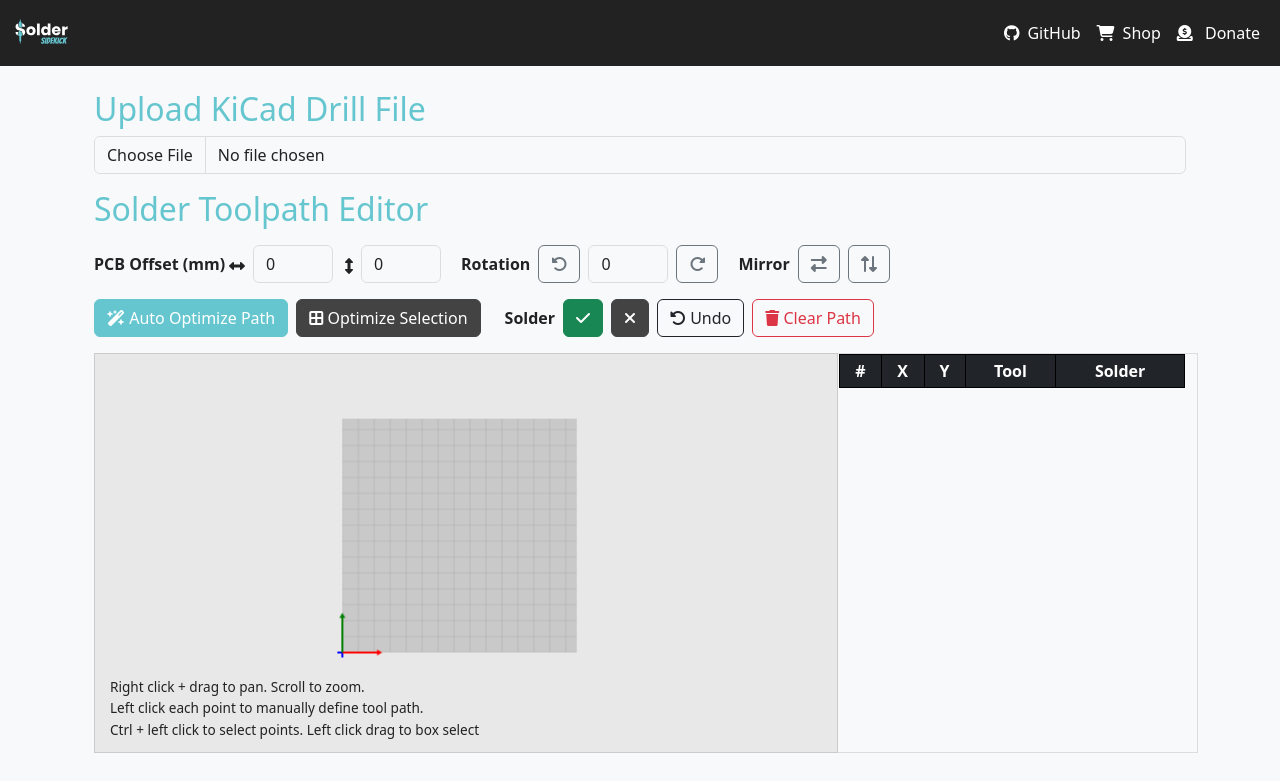
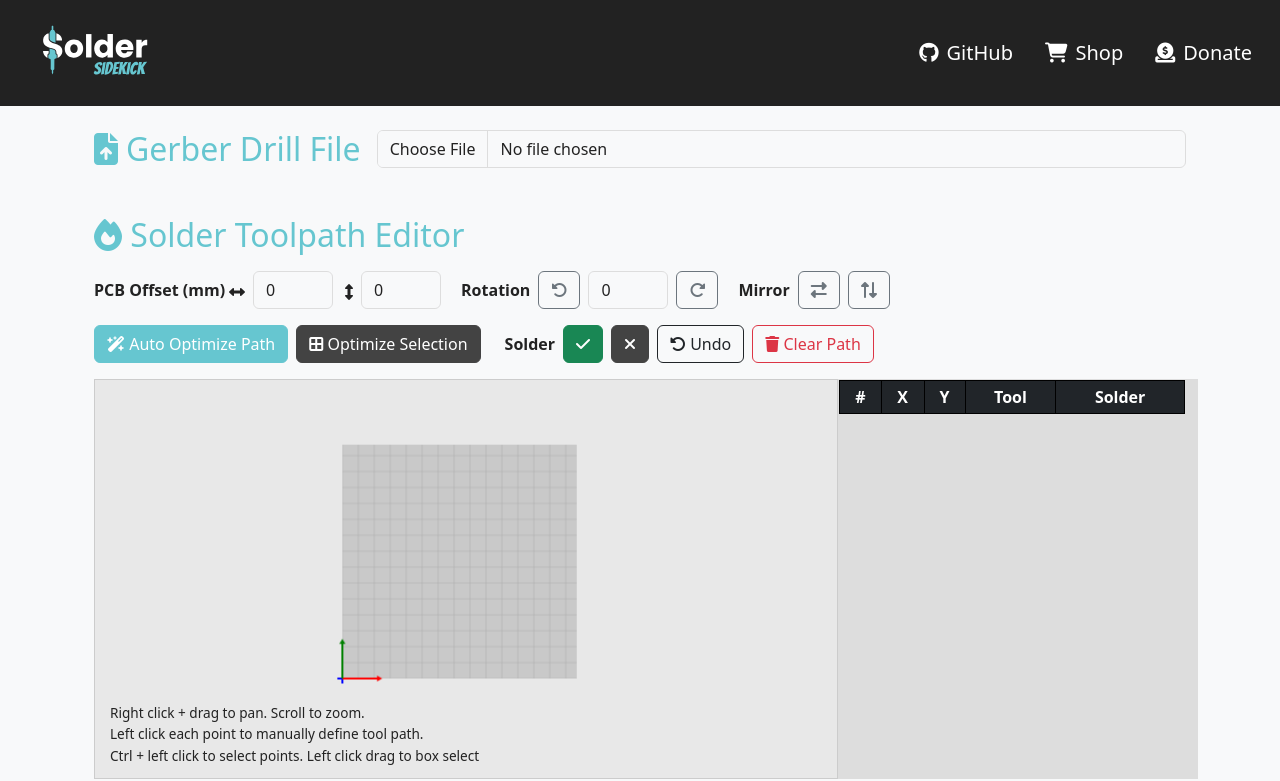
Before and after one commit to RinthLabs/SolderSidekick, a Vue app: page / in a window 1280 px wide. Shown: the top 781 px of the page. Built offline with nearby package versions, Linux system fonts and the light colour scheme.

Commit message:
improving ui

```diff
--- a/src/App.vue
+++ b/src/App.vue
@@ -6,8 +6,8 @@
 <header class="navbar navbar-expand-lg navbar-dark bg-dark">
     <div class="container-fluid">
       <!-- Logo -->
-      <a class="navbar-brand d-flex align-items-center" href="#">
-        <img src="/logo/solder-sidekick-logo-dark-bg.svg" alt="Solder Sidekick Logo" height="40" class="me-2" />
+      <a class="navbar-brand d-flex align-items-center logo" href="#">
+        <img src="/logo/solder-sidekick-logo-dark-bg.svg" alt="Solder Sidekick Logo" height="80" class="" />
       </a>
 
       <!-- Navigation -->
@@ -26,7 +26,7 @@
       <div class="collapse navbar-collapse justify-content-end" id="navbarNav">
         <ul class="navbar-nav">
           <li class="nav-item">
-            <a class="nav-link btn btn-outline-light btn-sm d-flex align-items-center" :href="githubRepo" target="_blank">
+            <a class="btn btn-outline-light btn-sm d-flex align-items-center nav-link" :href="githubRepo" target="_blank">
               <i class="fab fa-github me-2"></i> GitHub
             </a>
           </li>
@@ -62,6 +62,22 @@ const donateLink = ref("https://www.paypal.com/donate/?hosted_button_id=CF4B9M4M
 
 
 <style scoped>
+.nav-link {
+  height: 60px !important;
+  font-size: 1.25rem !important;
+  padding: 0rem 1rem !important;
+}
 
+.donate-button {
+  display: flex;
+  align-items: center;
+  height: 100%;
+  padding: 5px 12px;
+  white-space: nowrap;
+}
+
+.logo{
+  margin-left: 1.5rem;
+}
 
 </style>
--- a/src/components/Drill.vue
+++ b/src/components/Drill.vue
@@ -1,16 +1,36 @@
 <template>
-  <div class="container mt-4">
-    <h2 class="text-primary">Upload KiCad Drill File</h2>
+  <div class="container mt-4 mb-5">
+    <div class="d-flex align-items-center gap-3">
+      <!-- Label + Icon -->
+      <h2 class="text-primary mb-0 d-flex align-items-center" style="white-space: nowrap;">
+        <i class="fa-solid fa-file-arrow-up me-2"></i>Gerber Drill File
+      </h2>
 
-    <div class="mb-3">
-      <input type="file" class="form-control" @change="parseDrillFile" ref="fileInput" accept=".drl, .txt" />
-      <p v-if="drillStore.drillFilename" class="mt-2">
-        <strong>Selected File:</strong> {{ drillStore.drillFilename }}
-        <button class="btn btn-sm btn-danger ms-2" @click="clearFile">Clear</button>
-      </p>
+      <!-- File Input with overlayed filename and clear button -->
+      <div class="position-relative flex-grow-1">
+        <input
+          type="file"
+          class="form-control"
+          @change="parseDrillFile"
+          ref="fileInput"
+          accept=".drl, .txt"
+          style="z-index: 2"
+        />
+
+        <button
+          v-if="drillStore.drillFilename"
+          class="btn btn-sm btn-danger position-absolute end-0 top-50 translate-middle-y me-2"
+          @click="clearFile"
+          style="z-index: 3"
+        >
+          Clear
+        </button>
+      </div>
     </div>
   </div>
 </template>
+
+
 
 <script setup>
 import { ref } from "vue";
@@ -78,6 +98,8 @@ const parseDrillFile = (event) => {
 
     // Store drill data & tool sizes in the Pinia store
     drillStore.setDrillData(parsedDrills, toolSizes);
+    drillStore.triggerCanvasUpdate(); // 🔁 let the preview know it needs to redraw
+
   };
 
   reader.readAsText(file);
@@ -86,6 +108,7 @@ const parseDrillFile = (event) => {
 // Function to clear the stored file & reset input
 const clearFile = () => {
   drillStore.clearDrillFile();
+  drillStore.triggerCanvasUpdate(); // 🔁 let the preview know it needs to redraw
   if (fileInput.value) {
     fileInput.value.value = ""; // Reset file input field
   }
@@ -102,4 +125,5 @@ th, td {
   padding: 8px;
   text-align: center;
 }
+
 </style>
--- a/src/components/DrillPreview.vue
+++ b/src/components/DrillPreview.vue
@@ -1,6 +1,6 @@
 <template>
   <div class="toolpath-editor container">
-    <h2 class="text-primary mb-3">Solder Toolpath Editor</h2>
+    <h2 class="text-primary mb-3"><i class="fa-solid fa-fire"></i> Solder Toolpath Editor</h2>
 
         <!-- PCB Offset and Rotation Controls -->
 
@@ -96,7 +96,7 @@
 </template>
 
 <script setup>
-import { ref, computed, onMounted } from "vue";
+import { ref, computed, onMounted, watch } from "vue";
 import { useDrillStore } from "@/stores/drillStore";
 
 const drillStore = useDrillStore();
@@ -115,7 +115,15 @@ let isSelecting = false;
 let selectionStart = null;
 let selectionEnd = null;
 
-
+watch(
+  () => drillStore.canvasShouldUpdate,
+  (val) => {
+    if (val) {
+      updateCanvas();
+      drillStore.acknowledgeCanvasUpdate(); // ✅ reset the flag
+    }
+  }
+);
 
 onMounted(() => {
   const canvasEl = canvas.value;
@@ -467,6 +475,7 @@ const undo = () => {
   overflow-y: auto;
   max-height: 50vh;  /* Matches the canvas height (50% of viewport) */
   border: 1px solid #ddd;
+  background-color: #ddd;
 }
 
 
--- a/src/components/GcodeOutput.vue
+++ b/src/components/GcodeOutput.vue
@@ -61,7 +61,7 @@ const saveGcode = () => {
 
 <template>
   <div class="container mt-4">
-    <h2 class="text-primary">G-code Output</h2>
+    <h2 class="text-primary"><i class="fa-solid fa-list"></i> G-code Output</h2>
 
     <div class="mb-3">
       <label class="form-label"><i class="fa-solid fa-play"></i> Start G-code</label>
--- a/src/stores/drillStore.js
+++ b/src/stores/drillStore.js
@@ -7,7 +7,8 @@ export const useDrillStore = defineStore("drill", {
     originOffsetX: 0,
     originOffsetY: 0,
     toolSizes: {},
-    undoStack: []
+    undoStack: [],
+    canvasShouldUpdate: false
   }),
   getters: {
     selectedPoints: (state) => state.drillData.filter(d => d.selected),
@@ -17,6 +18,22 @@ export const useDrillStore = defineStore("drill", {
       this.drillFile = fileContent;
       this.drillFilename = filename;
     },
+    clearDrillFile() {
+      this.drillFile = null;
+      this.drillFilename = null;
+      this.drillData = [];
+      this.path = [];
+      this.toolSizes = {};
+      this.undoStack = [];
+    },
+
+    triggerCanvasUpdate() {
+      this.canvasShouldUpdate = true;
+    },
+    acknowledgeCanvasUpdate() {
+      this.canvasShouldUpdate = false;
+    },
+
     setDrillData(data, toolSizes = {}) {
       this.drillData = data.map((d, i) => ({
         ...d,
--- a/src/views/HomeView.vue
+++ b/src/views/HomeView.vue
@@ -38,12 +38,5 @@ import GcodeOutput from "@/components/GcodeOutput.vue";
   align-items: center;
 }
 
-/* Fix vertical alignment of the Donate button */
-.donate-button {
-  display: flex;
-  align-items: center;
-  height: 100%;
-  padding: 5px 12px;
-  white-space: nowrap;
-}
+
 </style>
```
